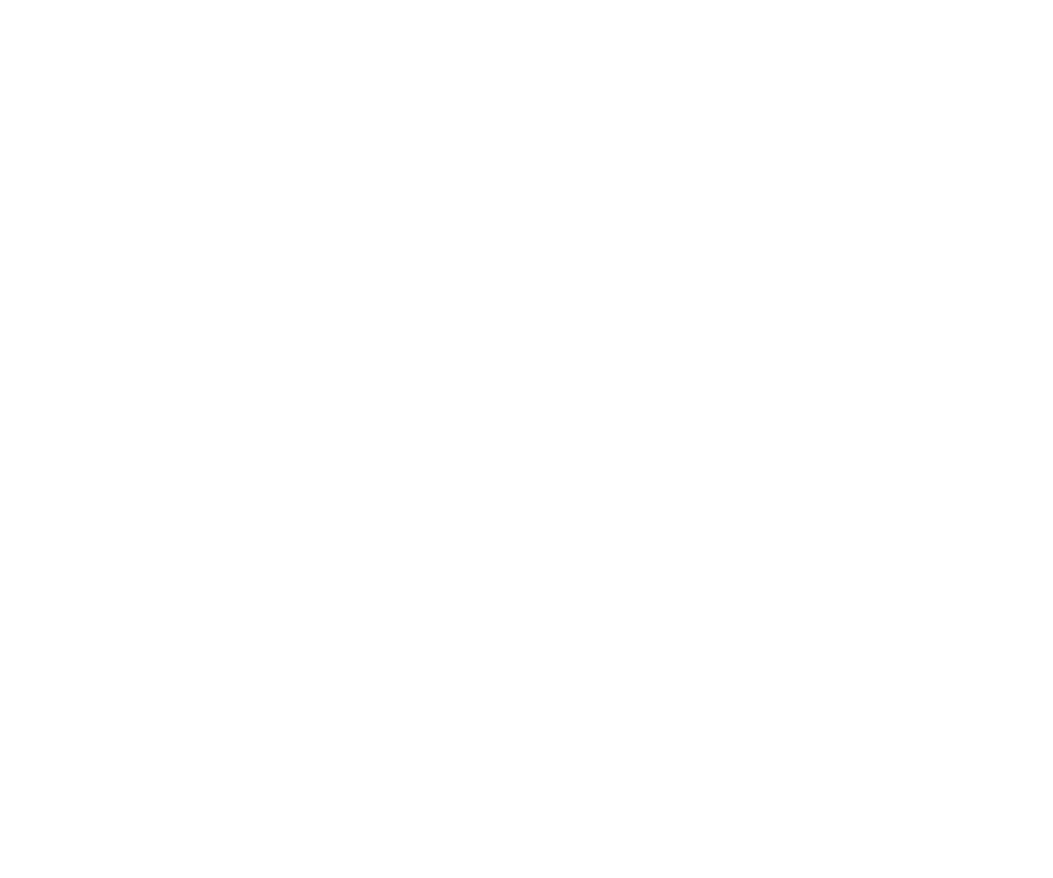
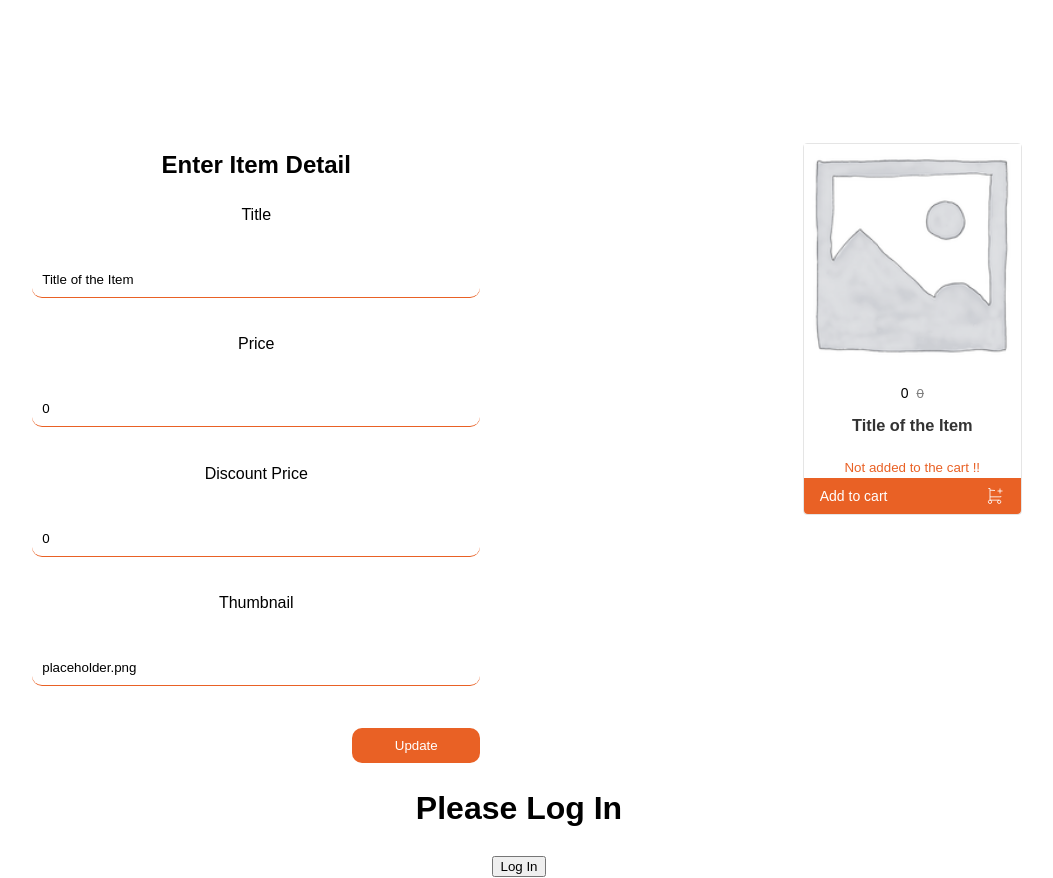
Before and after one commit to AnkitTomar2312/ammakart-frontend, a React (Create React App) app: page / in a window 1280 px wide. Shown: the part 860-1738 px from the top of the page, without its empty margins (121-1174 px from the left). Before the commit the page ends 907 px from the top, so only its background shows below. Built offline with nearby package versions, Linux system fonts and the light colour scheme; no server answers.

Commit message:
second commit

```diff
--- a/src/App.js
+++ b/src/App.js
@@ -10,8 +10,8 @@ function App() {
       <Header />
       <SubHeader />
       <Products />
-      {/* <NewProductForm />
-      <Login /> */}
+      <NewProductForm />
+      <Login />
     </div>
   );
 }
```
